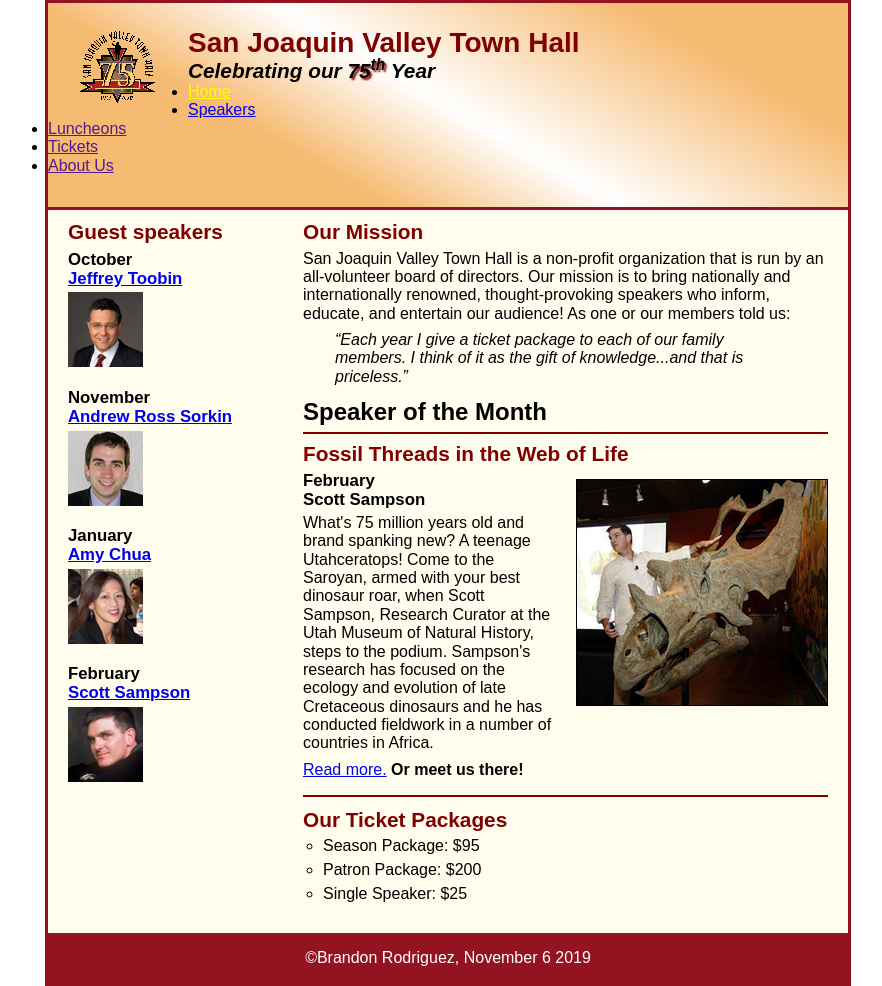
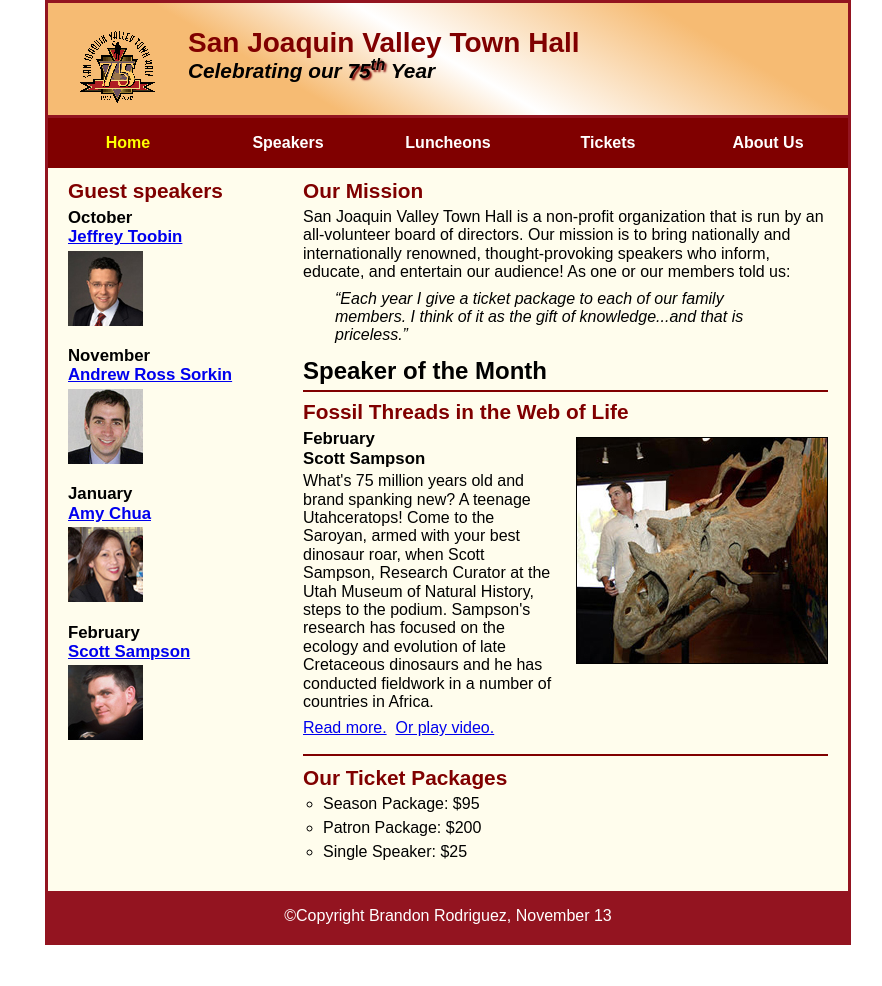
Before and after one commit to brandonRodriguez24/A113, a plain HTML site: page index.html in a window 1280 px wide. Shown: the whole page, without its empty margins (192-1074 px from the left). After the commit the page ends 945 px from the top, so only its background shows below. Drawn offline with nearby package versions, Linux system fonts and the light colour scheme.

Commit message:
Update index.html

```diff
--- a/index.html
+++ b/index.html
@@ -14,14 +14,23 @@
     <img src="town_hall_logo.gif" alt="Town Hall logo" height="80">
     <h2>San Joaquin Valley Town Hall</h2>
     <h3>Celebrating our <span class="shadow">75<sup>th</sup></span> Year</h3>
-	<ul id="nav_menu">
-		<li><a class="current" href="index.html">Home</a> </li>
-		<li><a href="speakers">Speakers</a> </li>
-		<li><a href="">Luncheons</a> </li>
-		<li><a href="">Tickets</a> </li>
-		<li><a href="">About Us</a> </li>
+</header>
+<nav id="nav_menu">
+    <ul>
+        <li><a href="index.html" class="current">Home</a></li>
+        <li><a href="#">Speakers</a></li>
+        <li><a href="#">Luncheons</a></li>
+        <li><a href="#">Tickets</a></li>
+        <li><a href="#"> About Us</a>
+            <ul>
+                <li><a href="#">Our History</a></li>
+                <li><a href="#">Board of Directors</a></li>
+                <li><a href="#">Past Speakers</a></li>
+                <li><a href="#">Contact Information</a></li>
             </ul>
-</header>
+        </li>
+    </ul>
+</nav>
 <main>
     <section>
         <h2>Our Mission</h2>
@@ -43,7 +52,10 @@
                 Curator at the Utah Museum of Natural History, steps to the podium. Sampson's research
                 has focused on the ecology and evolution of late Cretaceous dinosaurs and he has conducted
                 fieldwork in a number of countries in Africa.</p>
-			<p><a href="sampson.html">Read more.</a>&nbsp;<b>Or meet us there!</b></p>
+            <p>
+                <a href="sampson.html">Read more.</a>&nbsp;
+                <a href="sampson.swf" target="_blank">Or play video.</a>
+            </p>
         </article>
 
         <h2>Our Ticket Packages</h2>
@@ -53,7 +65,6 @@
             <li>Single Speaker: $25</li>
         </ul>
     </section>
-
     <aside>
         <h2>Guest speakers</h2>
         <h3>October<br><a href="toobin.html">Jeffrey Toobin</a></h3>
@@ -67,7 +78,7 @@
     </aside>
 </main>
 <footer>
-	<p>&copy;Brandon Rodriguez, November 6 2019</p>
+    <p>&copy;Copyright Brandon Rodriguez, November 13</p>
 </footer>
 </body>
 </html>
```
Lines whose indentation alone changed are shown as unchanged.
